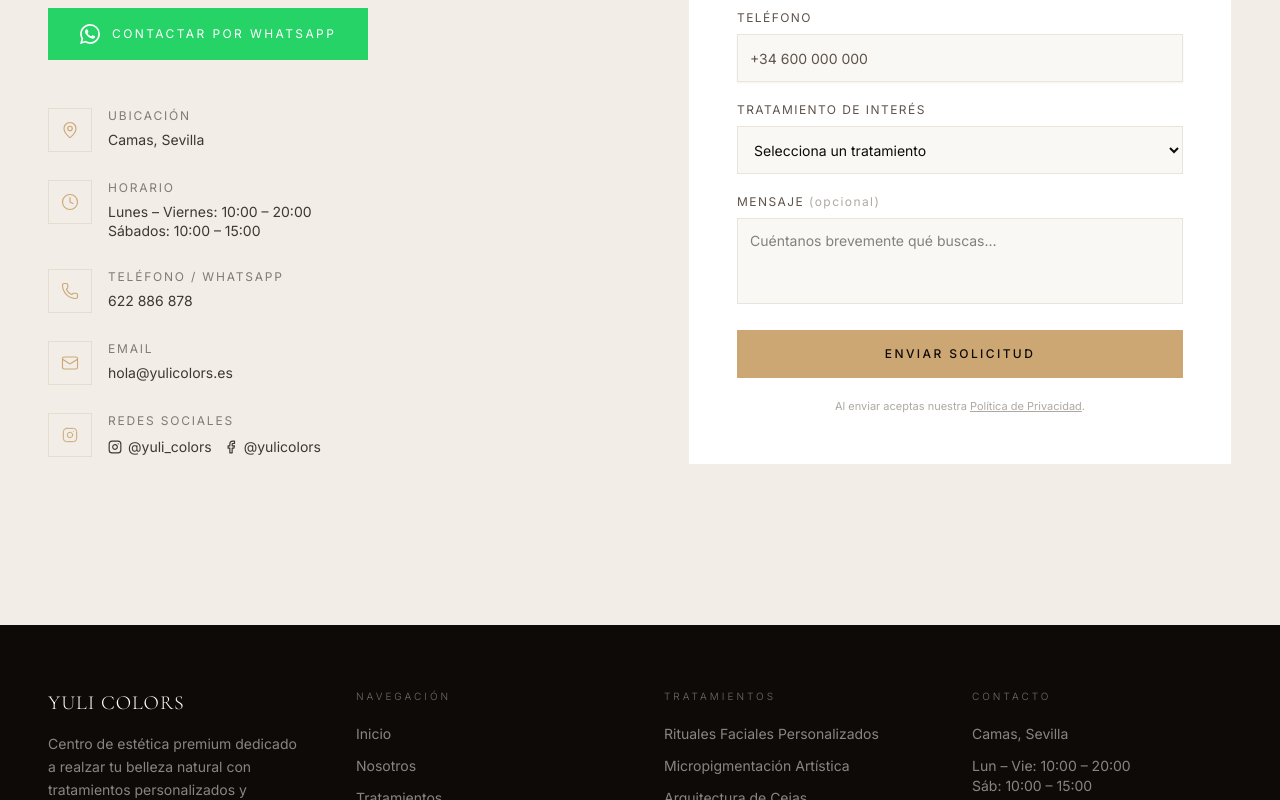
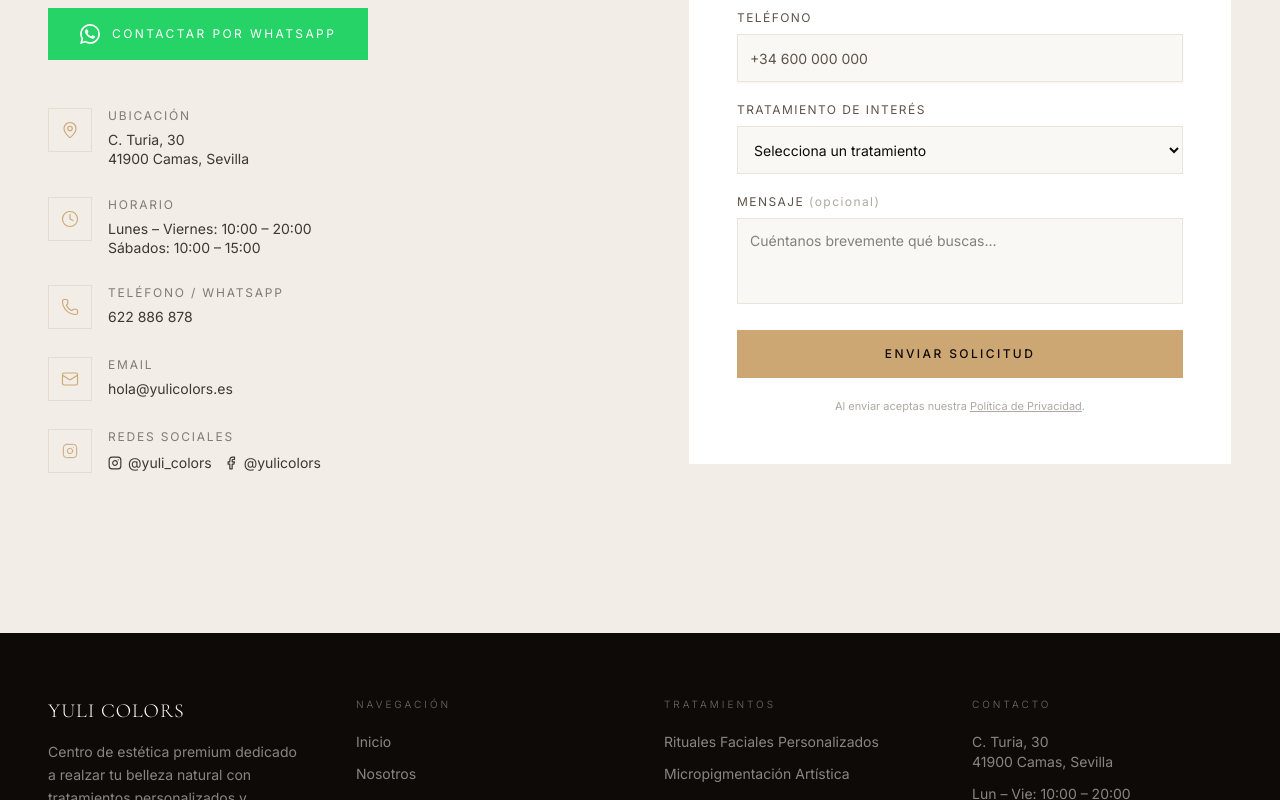
Before and after one commit to FMR96/YULICOLORS, a Next.js app: page / in a window 1280 px wide. Shown: the part 11200-12000 px from the top of the page. Built offline with nearby package versions, Linux system fonts and the light colour scheme.

Commit message:
Add full address: C. Turia, 30, 41900 Camas, Sevilla
Co-Authored-By: Claude Sonnet 4.6 <noreply@anthropic.com>

```diff
--- a/app/aviso-legal/page.tsx
+++ b/app/aviso-legal/page.tsx
@@ -37,7 +37,7 @@ export default function AvisoLegalPage() {
           items={[
             "Denominación social: YULI COLORS, S.L.",
             "CIF/NIF: B-XXXXXXXX",
-            "Domicilio social: Camas, Sevilla",
+            "Domicilio social: C. Turia, 30, 41900 Camas, Sevilla",
             "Teléfono: +34 622 886 878",
             "Correo electrónico: hola@yulicolors.es",
             "Sitio web: www.yulicolors.com",
--- a/app/privacidad/page.tsx
+++ b/app/privacidad/page.tsx
@@ -40,7 +40,7 @@ export default function PrivacidadPage() {
           items={[
             "Identidad: YULI COLORS, S.L.",
             "CIF/NIF: B-XXXXXXXX",
-            "Domicilio: Camas, Sevilla",
+            "Domicilio: C. Turia, 30, 41900 Camas, Sevilla",
             "Teléfono: +34 622 886 878",
             "Email de contacto: privacidad@yulicolors.com",
           ]}
--- a/components/contact-section.tsx
+++ b/components/contact-section.tsx
@@ -24,7 +24,7 @@ const contactInfo = [
   {
     icon: MapPin,
     label: "Ubicación",
-    lines: ["Camas, Sevilla"],
+    lines: ["C. Turia, 30", "41900 Camas, Sevilla"],
   },
   {
     icon: Clock,
--- a/components/footer.tsx
+++ b/components/footer.tsx
@@ -111,7 +111,7 @@ export function Footer() {
               Contacto
             </h4>
             <div className="space-y-3 text-sm text-card/50">
-              <p>Camas, Sevilla</p>
+              <p>C. Turia, 30<br />41900 Camas, Sevilla</p>
               <p>Lun – Vie: 10:00 – 20:00<br />Sáb: 10:00 – 15:00</p>
               <a href="tel:+34622886878" className="hover:text-primary transition-colors block">
                 622 886 878
```
